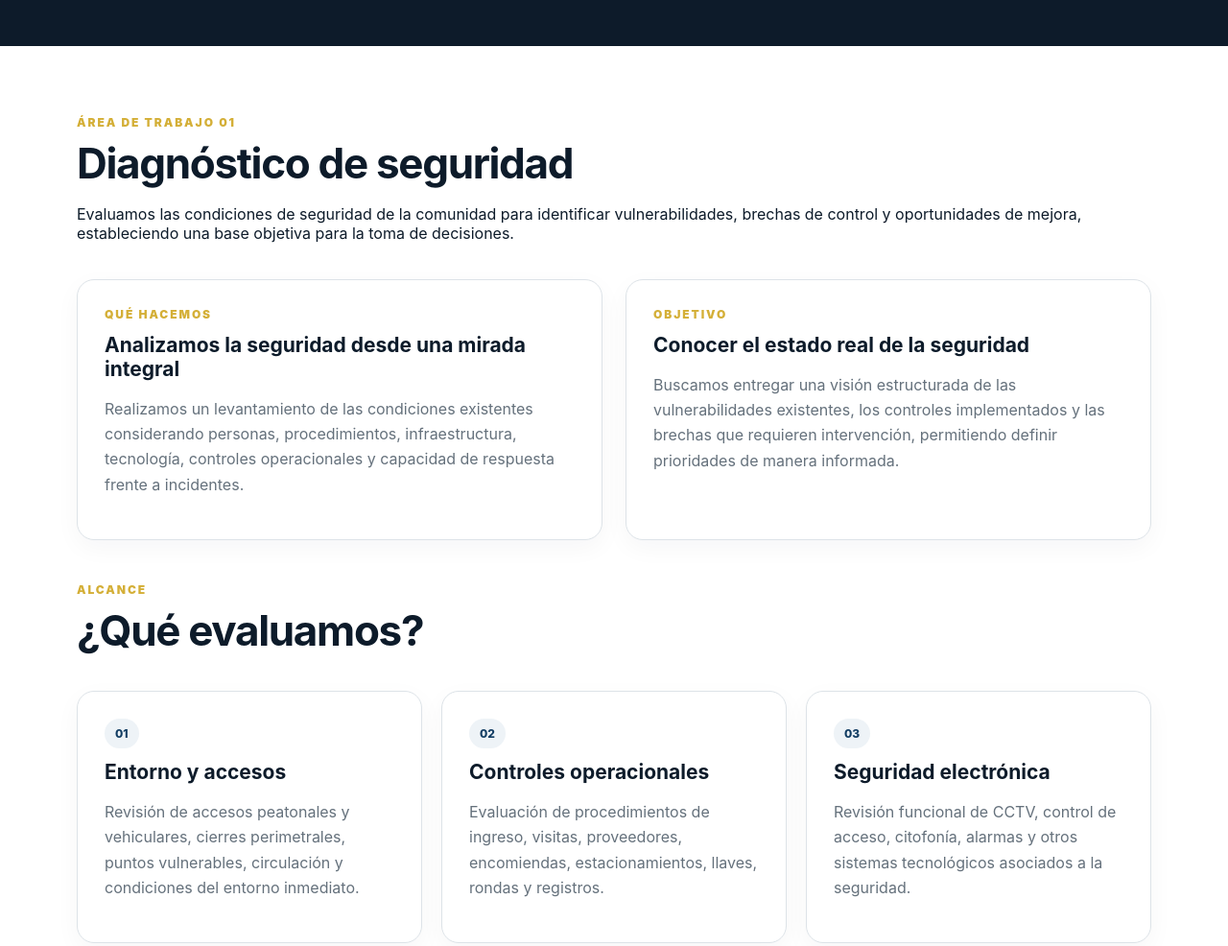
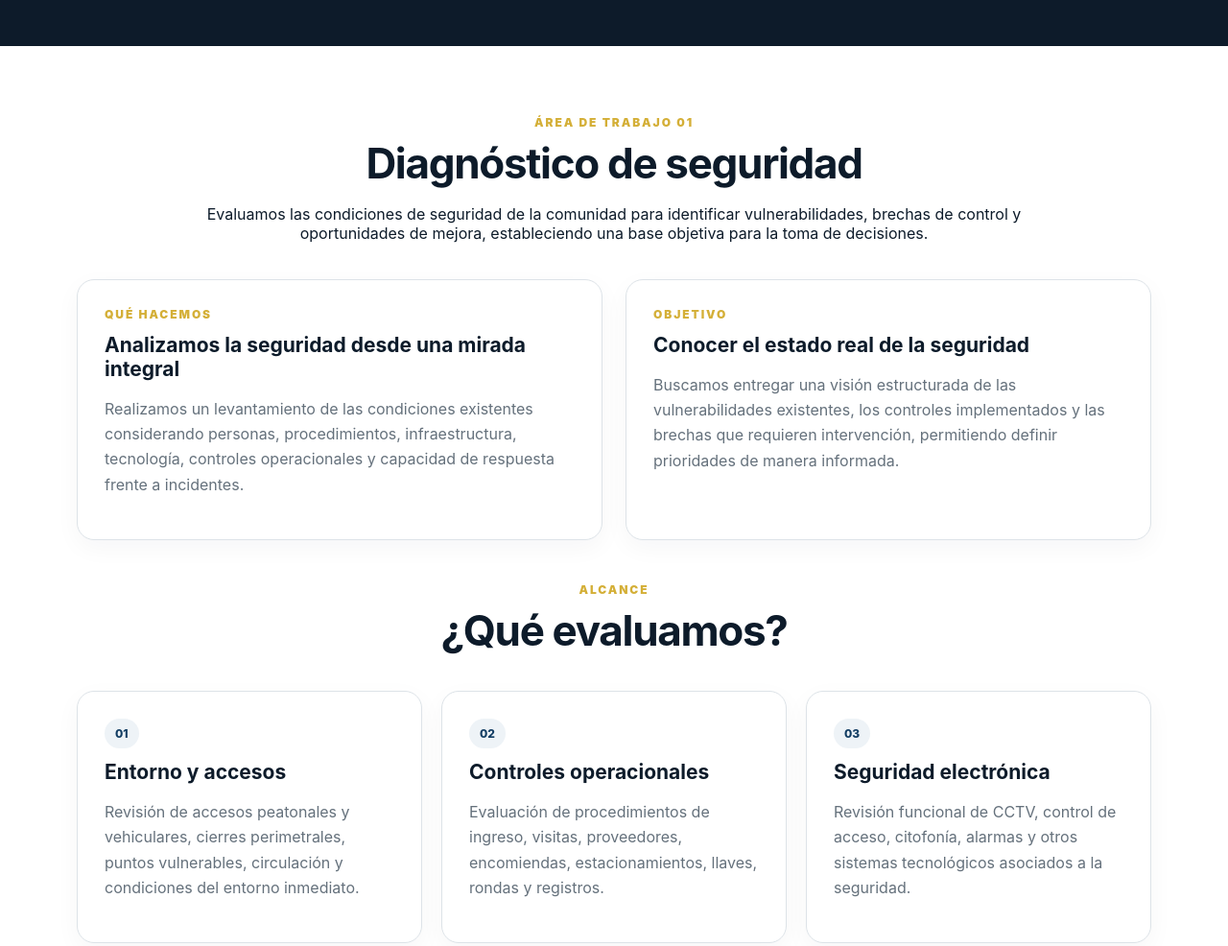
Before and after one commit to lefcorporate/lefcorporate-web, a plain HTML site: page security.html in a window 1280 px wide. Shown: the part 1880-2866 px from the top of the page at 96% size. Drawn offline with Linux system fonts and the light colour scheme.

Commit message:
Center align section head in security.html

```diff
--- a/security.html
+++ b/security.html
@@ -9,8 +9,9 @@
 <style>
 /* Ajuste visual global — LEF SECURITY */
 .service-detail > .container{width:min(1120px,calc(100% - 48px));margin-inline:auto;}
-.service-detail .section-head{max-width:100%;}
+.service-detail .section-head{max-width:100%;text-align:center;}
 .service-detail .section-head>div{width:100%;}
+.service-detail .section-head>p{max-width:860px;margin-left:auto;margin-right:auto;}
 .service-detail .grid-2{display:grid;grid-template-columns:repeat(2,minmax(0,1fr));gap:24px;align-items:stretch;}
 .service-detail .grid-3{display:grid;grid-template-columns:repeat(3,minmax(0,1fr));gap:20px;align-items:stretch;}
 .service-detail .grid-2>.card,.service-detail .grid-3>.card{width:auto;min-width:0;height:100%;box-sizing:border-box;}
```
